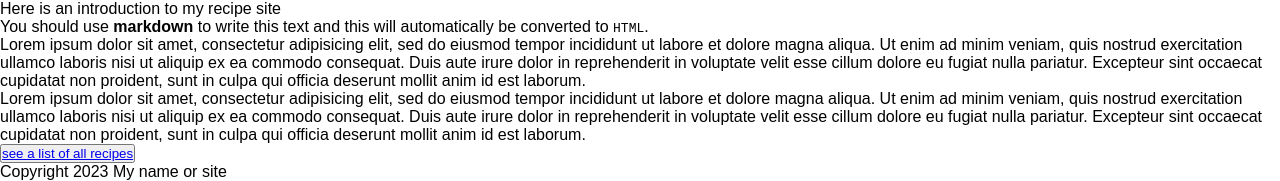
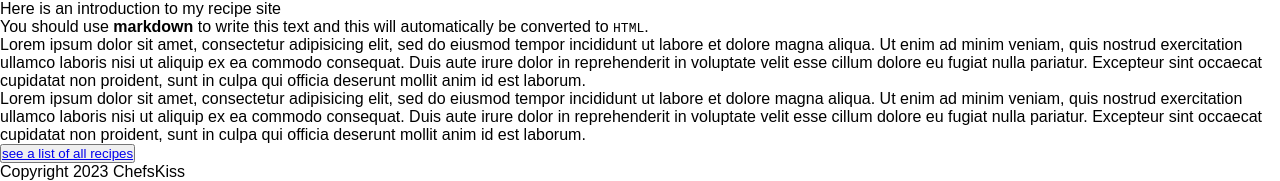
Before and after one commit to AmyLindsay1/ChefsKiss, a Jekyll site: the page built from home/index.md, in a window 1280 px wide. Shown: the part 1941-2122 px from the top of the page. Built offline with Jekyll 4.4.1, drawn with Linux system fonts in a browser that asks for light colours.

Commit message:
Update _config.yml

```diff
--- a/_config.yml
+++ b/_config.yml
@@ -1,7 +1,7 @@
 
 # SITE CONFIGURATION
-url: "https://yoursite.netlify.app"   #change this to yours
-repository: yourusername/yourrepository
+url: "https://chefskiss.netlify.app"   #change this to yours
+repository: AmyLindsay1/Chefskiss
 title: Your recipe collection
 recipemenu: false # you can change to true and a menu of all recipes will appear
 editbutton: false # you can navigate to edit your site by going to https://yoursite.netlify.app/admin
@@ -12,7 +12,7 @@
 
 # change the following to your name or site name
 footer_text:
-  "Copyright 2023 My name or site"
+  "Copyright 2023 ChefsKiss"
 
 # DO NOT EDIT BELOW THIS LINE
 
```
